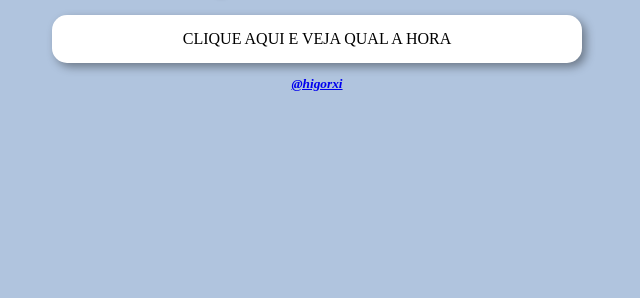
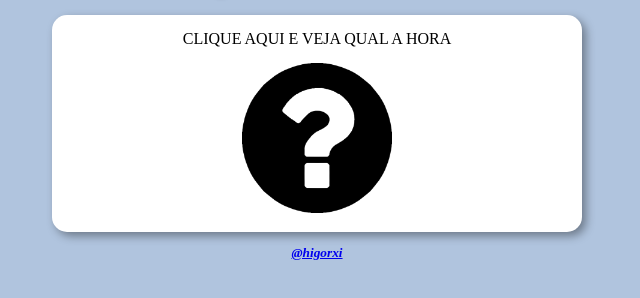
Before and after one commit to higorxi/curso_JavaScript, a plain HTML site: page CONDIÇÕES/sites_exercícios/index.html in a window 1280 px wide. Shown: the part 52-350 px from the top of the page, without its empty margins (323-963 px from the left). Drawn offline with Linux system fonts and the light colour scheme.

Commit message:
02
Criação de Site com consumo de horas no sistema e alterando background e imagens. E troca da imagem inicial

```diff
--- a/CONDIÇÕES/sites_exercícios/index.html
+++ b/CONDIÇÕES/sites_exercícios/index.html
@@ -15,7 +15,7 @@
             CLIQUE AQUI E VEJA QUAL A HORA
         </div>
         <div id="foto">
-
+            <img src="ponto-de-interrogacao-em-um-fundo-preto-circular.png" alt="" id="imagens">
         </div>
     </section>
     <footer>
```
Also changed, not shown: CONDIÇÕES/sites_exercícios/ponto-de-interrogacao-em-um-fundo-preto-circular.png (added).
